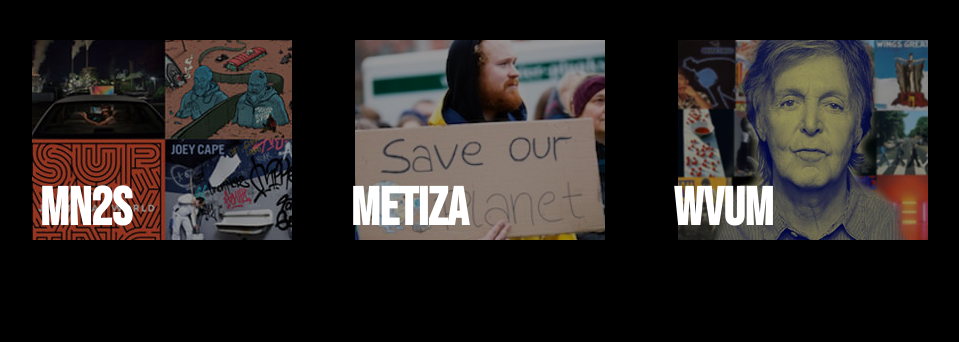
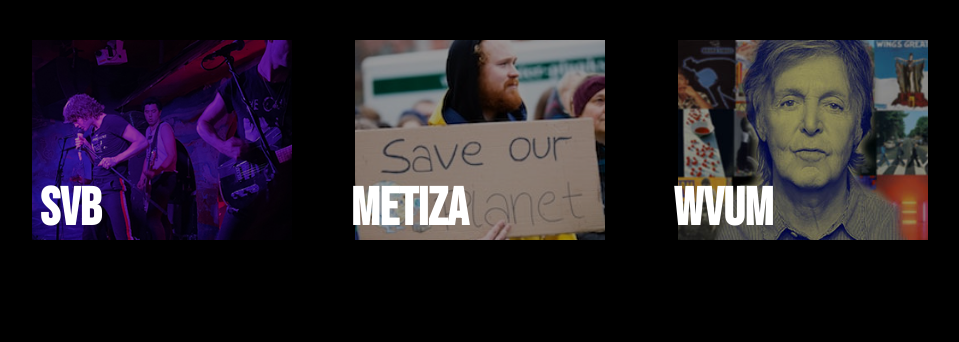
Before and after one commit to svbraddock/svbraddock.github.io, a plain HTML site: page index.html in a window 1280 px wide. Shown: the part 458-800 px from the top of the page, without its empty margins (154-1113 px from the left). Drawn offline with Linux system fonts and the light colour scheme.

Commit message:
Update index.html

```diff
--- a/index.html
+++ b/index.html
@@ -24,8 +24,8 @@
 	</slideshow>
 
   <aside class="sidebar-left">
-    <img src="Images/mn2s.jpg" alt="MN2S"/>
-	  <div class="bottom-left"><h1><a href="https://mn2s.com/news/label-services/modern-listeners-shifting-towards-playlists-over-albums-study-shows/">MN2S</a></h1>
+    <img src="Images/badnerves.jpg" alt="Bad Nerves"/>
+	  <div class="bottom-left"><h1><a href="https://svbraddock.weebly.com/">SVB</a></h1>
 	  </div>
   </aside>
 
```
